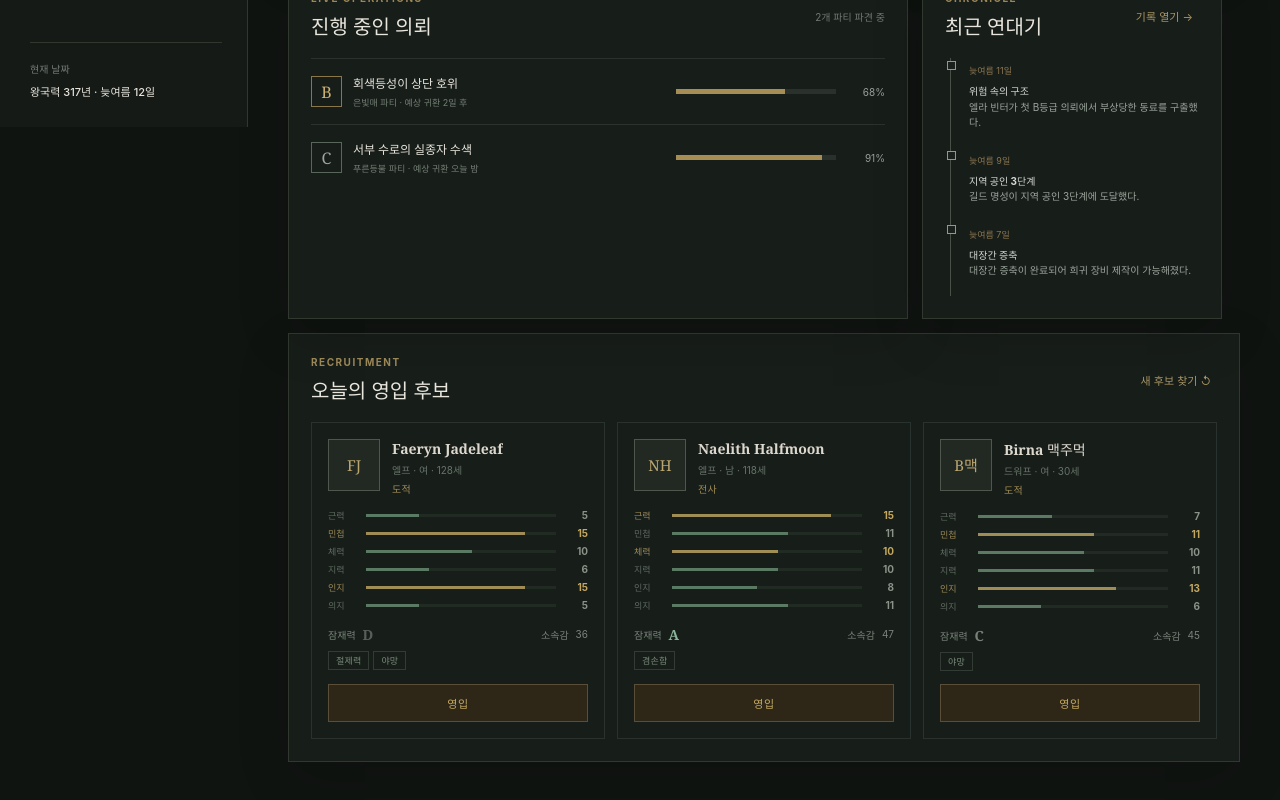
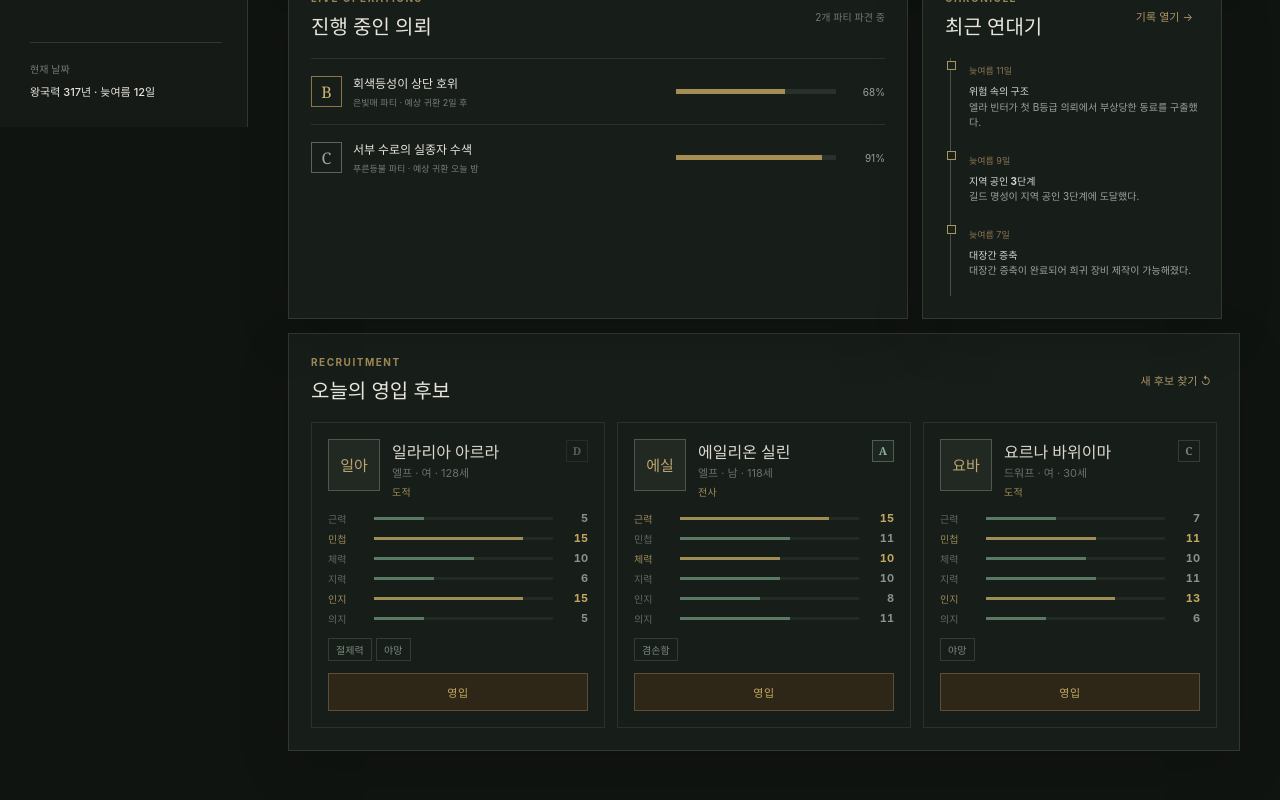
Before and after one commit to unidusty/guild-chronicle, a React (Vite) app: page / in a window 1280 px wide. Shown: the part 673-1473 px from the top of the page. Built offline with nearby package versions, Linux system fonts and the light colour scheme.

Commit message:
fix: localize adventurer names and refine recruitment cards
Co-Authored-By: Claude Sonnet 4.6 <noreply@anthropic.com>

```diff
--- a/src/features/recruitment/RecruitmentPanel.tsx
+++ b/src/features/recruitment/RecruitmentPanel.tsx
@@ -57,12 +57,17 @@ function CandidateCard({ adventurer: c, classes, disabled, onRecruit }: CardProp
 
   return (
     <article className="candidate-card">
+
+      {/* ── 헤더: 초상화 + 이름·잠재력·메타 ── */}
       <div className="candidate-header">
         <div className="portrait large">
           {portraitPath ? <img src={portraitPath} alt={c.name} /> : initials}
         </div>
         <div className="candidate-identity">
-          <strong className="candidate-name">{c.name}</strong>
+          <div className="candidate-name-row">
+            <strong className="candidate-name">{c.name}</strong>
+            <span className={`pot-badge pot-${potGrade.toLowerCase()}`}>{potGrade}</span>
+          </div>
           <span className="candidate-meta">
             {raceLabels[c.race]} · {genderLabels[c.gender]} · {c.age}세
           </span>
@@ -70,6 +75,7 @@ function CandidateCard({ adventurer: c, classes, disabled, onRecruit }: CardProp
         </div>
       </div>
 
+      {/* ── 능력치 ── */}
       <div className="candidate-stats">
         {(Object.keys(c.stats) as Array<keyof Stats>).map((stat) => {
           const val = c.stats[stat];
@@ -86,28 +92,22 @@ function CandidateCard({ adventurer: c, classes, disabled, onRecruit }: CardProp
         })}
       </div>
 
-      <div className="candidate-footer">
-        <div className="candidate-footer-row">
-          <span>잠재력</span>
-          <span className={`pot-grade pot-${potGrade.toLowerCase()}`}>{potGrade}</span>
-          <span className="footer-sep" />
-          <span>소속감</span>
-          <span>{c.belonging}</span>
-        </div>
-        <div className="trait-list">
-          {c.traits.map((t) => (
-            <span key={t.id} className="trait-tag">{getTraitName(t.id)}</span>
-          ))}
-        </div>
+      {/* ── 특성 ── */}
+      <div className="trait-list">
+        {c.traits.map((t) => (
+          <span key={t.id} className="trait-tag">{getTraitName(t.id)}</span>
+        ))}
       </div>
 
+      {/* ── 영입 버튼: 카드 하단 고정 ── */}
       <button
         className="recruit-btn"
         onClick={() => onRecruit(c)}
         disabled={disabled}
       >
-        {disabled ? "영입 완료" : "영입"}
+        {disabled ? "선발 마감" : "영입"}
       </button>
+
     </article>
   );
 }
--- a/src/game/generator/names.ts
+++ b/src/game/generator/names.ts
@@ -1,27 +1,62 @@
 import type { Race, Gender } from "../../types/game";
 import { pick } from "./util";
 
+// 이름 풀: 종족·성별별 30개 이상, 성씨 30개 이상
 const namePool = {
   human: {
-    male: ["Aldric", "Bryn", "Corvin", "Daven", "Erik", "Fenwick", "Gareth", "Halren", "Isen", "Jovyn",
-           "Kael", "Lorn", "Maren", "Neven", "Oswin", "Pell", "Rolf", "Sever", "Thane", "Uwen"],
-    female: ["Aelith", "Brynn", "Calla", "Dara", "Elara", "Faye", "Gwen", "Hana", "Iriel", "Jana",
-             "Kira", "Lyra", "Mira", "Nara", "Orla", "Petra", "Rhea", "Sona", "Tara", "Vela"],
-    surname: ["Ashford", "Coldwater", "Dunmore", "Eastmere", "Farrow", "Goldstone", "Greymoor", "Ironwood", "Thornwall", "Vinter"],
+    // 서양 판타지풍 한글 음차
+    male: [
+      "레온", "에단", "카일", "아론", "세바", "루카", "마르", "도리안", "가렛", "베릭",
+      "오스윈", "코르빈", "탠", "리오", "드레이", "알드릭", "이젠", "다벤", "페넬", "세버",
+      "놀든", "앤더", "솔", "발렌", "테오", "케인", "울프", "기드", "로스", "아네스",
+    ],
+    female: [
+      "엘라", "마리엔", "세라", "리나", "에이라", "파야", "그웬", "한나", "이리엘", "야나",
+      "키라", "리라", "미라", "나라", "오를라", "피트라", "레아", "소나", "타라", "벨라",
+      "에리아", "칼라", "다라", "린다", "에나", "발라", "테사", "셀린", "아나", "카라",
+    ],
+    surname: [
+      "빈터", "로우", "카인", "베르", "로웬", "루멘", "그레이무어", "애쉬포드", "콜드워터", "던모어",
+      "파로", "골드스톤", "아이언우드", "이스트미어", "손웰", "워렌", "블레이크", "스턴", "플린", "알마",
+      "크로우", "덴턴", "포드", "케른", "마쉬", "할렌", "베인", "듀크", "레인", "노르",
+    ],
   },
   elf: {
-    male: ["Aelion", "Caelith", "Daeven", "Elarien", "Faeryn", "Galewin", "Haelion", "Ilaren", "Kaelith", "Laerion",
-           "Maewin", "Naelith", "Olaeren", "Paelith", "Raeven", "Saelion", "Taelith", "Ulaerin", "Vaelion", "Waelith"],
-    female: ["Aelara", "Caevyn", "Daevara", "Elaira", "Faeryn", "Galewynn", "Haelara", "Ilaria", "Kaelara", "Laeira",
-             "Maelara", "Naelith", "Olaevyn", "Paelara", "Raevyn", "Saelara", "Taelith", "Ulaevyn", "Vaelara", "Waelith"],
-    surname: ["Arvel", "Dawnleaf", "Evenstar", "Farwind", "Glorybrook", "Halfmoon", "Jadeleaf", "Kindlestar", "Leafwhisper", "Moonveil"],
+    // 부드럽고 신비로운 한글 판타지 음차
+    male: [
+      "아엘리온", "카엘리스", "하엘리온", "에리온", "파에린", "갈레윈", "실론", "나엘리스", "라에리온", "마에윈",
+      "바엘리스", "사엘리온", "타엘리스", "루엘리온", "리엔", "에라엘", "이라엘", "에일리온", "카엘린", "다에린",
+      "파에윈", "가에리온", "바에린", "사엘린", "아에린", "나에리온", "타에린", "렐리온", "오라엘", "발리온",
+    ],
+    female: [
+      "아엘라라", "세리아", "라에나", "에이라", "카에빈", "하엘라라", "일라리아", "라에이라", "마엘라라", "나에이라",
+      "파엘라라", "라에빈", "사엘라라", "바엘라라", "아에린", "에라이라", "카엘라", "세아엘", "리에나", "나에린",
+      "파에라", "가에린", "바에라", "사에린", "아에라", "나엘라", "타에라", "레아엘", "미에린", "셀라에린",
+    ],
+    surname: [
+      "아르벨", "린델", "베르나", "로엔", "실바", "세릴", "밀레나", "아에로", "실리아", "달로린",
+      "아르빌", "베이라", "나엘로", "세란", "린벨", "베른", "로린", "실린", "아르라", "린도",
+      "베렐", "실마", "에론", "아르달", "베나", "로발", "세벨", "아르마", "달린", "에린",
+    ],
   },
   dwarf: {
-    male: ["Bofur", "Dain", "Gimrak", "Horgrak", "Karduk", "Magni", "Norgrak", "Orgrim", "Thorak", "Urgrak",
-           "Wulfgar", "Brundar", "Caedrak", "Durgin", "Embrak"],
-    female: ["Brynn", "Dagna", "Frigga", "Hilda", "Ingrid", "Kista", "Marta", "Norra", "Sigrda", "Thora",
-             "Ulfhild", "Birna", "Caera", "Dagni", "Erda"],
-    surname: ["Goldpick", "Hammerfall", "Ironshield", "Rockmantle", "Silveranvil", "Steelbrow", "Stonefist", "Strongback", "맥주먹", "Warhammer"],
+    // 거칠고 간결한 이름
+    male: [
+      "도르간", "브록", "울릭", "토르간", "바른", "그룬", "보린", "카르", "김라크", "호르그",
+      "두르긴", "막니", "탁린", "엠브락", "볼그린", "크로긴", "보푸르", "다인", "울프가르", "브룬다르",
+      "그림라크", "고르긴", "나르긴", "오르긴", "발긴", "솔긴", "로긴", "힘라크", "발드라크", "두르가",
+    ],
+    female: [
+      "브린", "다그나", "프리가", "힐다", "잉그리드", "키스타", "마르타", "노라", "시그르다", "토라",
+      "울프힐드", "비르나", "에르다", "카에라", "다그니", "보르나", "힐데", "아스나", "군나", "호르나",
+      "이르나", "베르나", "요르나", "룬나", "스테나", "톨나", "올가", "헬가", "베나", "하르나",
+    ],
+    // 드워프 성씨: 특기·외모·직업을 딴 별명형
+    surname: [
+      "맥주먹", "돌수염", "쇠망치", "화덕손", "철주먹", "금곡괭이", "바위어깨", "불망치", "돌이마", "강철팔",
+      "땅굴손", "금도끼", "바위발", "쇠등", "용광로손", "바위심장", "돌눈", "쇠뿔", "화산턱", "철수염",
+      "화덕발", "바위코", "돌팔꿈치", "쇠귀", "철가슴", "바위이마", "돌발", "쇠얼굴", "금손", "쇠머리",
+    ],
   },
 } as const;
 
@@ -31,3 +66,10 @@ export function generateName(race: Race, gender: Gender): string {
   const last = pick(pool.surname);
   return `${first} ${last}`;
 }
+
+// 이름 풀 크기 (테스트·검증용)
+export const namePoolSize = {
+  human:  { male: namePool.human.male.length,  female: namePool.human.female.length,  surname: namePool.human.surname.length  },
+  elf:    { male: namePool.elf.male.length,     female: namePool.elf.female.length,    surname: namePool.elf.surname.length    },
+  dwarf:  { male: namePool.dwarf.male.length,   female: namePool.dwarf.female.length,  surname: namePool.dwarf.surname.length  },
+} as const;
--- a/src/generated/assetManifest.ts
+++ b/src/generated/assetManifest.ts
@@ -1,5 +1,5 @@
 // AUTO-GENERATED — do not edit manually. Run: npm run manifest
-// Generated: 2026-07-30T04:14:42.628Z
+// Generated: 2026-07-30T04:52:10.181Z
 // ID 형식: `{race}-{gender}-{basename}` — 전체 매니페스트에서 전역 유일.
 // Base/mod 동일 ID 충돌 시 mod 우선.
 
@@ -19,6 +19,6 @@ export interface AssetManifest {
 }
 
 export const assetManifest: AssetManifest = {
-  generatedAt: "2026-07-30T04:14:42.628Z",
+  generatedAt: "2026-07-30T04:52:10.181Z",
   portraits: [],
 };
--- a/src/styles/global.css
+++ b/src/styles/global.css
@@ -64,37 +64,41 @@ td { padding: 12px 10px; border-bottom: 1px solid #292f2a; color: #b9c0b9; font-
 .recruit-panel { margin-top: 14px; }
 .recruit-empty { color: #6a736b; font-size: 12px; margin: 0; }
 .candidate-grid { display: grid; grid-template-columns: repeat(3, 1fr); gap: 12px; }
-.candidate-card { display: flex; flex-direction: column; gap: 13px; padding: 16px; border: 1px solid #2a3230; background: #171d19; }
+.candidate-card { display: flex; flex-direction: column; gap: 12px; padding: 16px; border: 1px solid #2a3230; background: #171d19; }
+/* 헤더 */
 .candidate-header { display: flex; gap: 12px; align-items: flex-start; }
 .portrait.large { width: 52px; height: 52px; font-size: 15px; flex-shrink: 0; }
-.candidate-identity { display: flex; flex-direction: column; gap: 4px; min-width: 0; }
-.candidate-name { font-family: Georgia, serif; font-size: 14px; color: #ddd8ce; white-space: nowrap; overflow: hidden; text-overflow: ellipsis; }
-.candidate-meta { font-size: 10px; color: #67736a; }
-.candidate-class { font-size: 10px; color: #a08c55; letter-spacing: .04em; }
-/* stat rows */
+.candidate-identity { display: flex; flex-direction: column; gap: 5px; min-width: 0; flex: 1; }
+/* 이름 행: 이름 왼쪽, 잠재력 배지 오른쪽 */
+.candidate-name-row { display: flex; align-items: center; justify-content: space-between; gap: 6px; }
+.candidate-name { font-family: Georgia, serif; font-size: 16px; color: #ddd8ce; white-space: nowrap; overflow: hidden; text-overflow: ellipsis; }
+/* 잠재력 배지 */
+.pot-badge { display: inline-flex; align-items: center; justify-content: center; width: 22px; height: 22px; border: 1px solid; font-family: Georgia, serif; font-size: 11px; font-weight: 700; flex-shrink: 0; }
+.pot-s { color: #e8c87a; border-color: rgba(232,200,122,.45); background: rgba(232,200,122,.07); }
+.pot-a { color: #8db49a; border-color: rgba(141,180,154,.4);  background: rgba(141,180,154,.06); }
+.pot-b { color: #9ca5ae; border-color: rgba(156,165,174,.35); background: rgba(156,165,174,.05); }
+.pot-c { color: #7a8078; border-color: rgba(122,128,120,.3);  background: transparent; }
+.pot-d { color: #5a5e5a; border-color: rgba(90,94,90,.25);    background: transparent; }
+/* 종족·나이·직업 */
+.candidate-meta  { font-size: 11px; color: #67736a; line-height: 1; }
+.candidate-class { font-size: 10px; color: #a08c55; letter-spacing: .03em; }
+/* 능력치 */
 .candidate-stats { display: flex; flex-direction: column; gap: 5px; }
-.stat-row { display: grid; grid-template-columns: 2rem 1fr 1.6rem; align-items: center; gap: 6px; }
-.stat-label { font-size: 9px; color: #5e6a60; text-transform: uppercase; }
+.stat-row { display: grid; grid-template-columns: 2.5rem 1fr 1.8rem; align-items: center; gap: 6px; }
+.stat-label { font-size: 10px; color: #5e6a60; }
 .stat-label.primary { color: #9a8855; }
 .stat-bar { height: 3px; background: #222a24; }
 .stat-bar i { display: block; height: 100%; background: #5a7a64; }
 .stat-bar i.primary { background: #a08c55; }
-.stat-val { font-size: 10px; color: #8a9289; text-align: right; }
+.stat-val { font-size: 11px; color: #8a9289; text-align: right; font-variant-numeric: tabular-nums; }
 .stat-val.primary { color: #c4a860; }
-/* footer */
-.candidate-footer { display: flex; flex-direction: column; gap: 7px; }
-.candidate-footer-row { display: flex; align-items: center; gap: 7px; font-size: 10px; color: #7a847c; }
-.footer-sep { flex: 1; }
-.pot-grade { font-family: Georgia, serif; font-size: 14px; font-weight: 700; }
-.pot-s { color: #e8c87a; text-shadow: 0 0 8px rgba(232,200,122,.4); }
-.pot-a { color: #8db49a; }
-.pot-b { color: #9ca5ae; }
-.pot-c { color: #7a8078; }
-.pot-d { color: #5a5e5a; }
-.trait-list { display: flex; flex-wrap: wrap; gap: 4px; }
-.trait-tag { padding: 2px 7px; border: 1px solid #323c34; color: #7a8a7c; font-size: 9px; letter-spacing: .02em; }
-/* recruit button */
+/* 특성 */
+.trait-list { display: flex; flex-wrap: wrap; gap: 4px; min-height: 20px; }
+.trait-tag { padding: 3px 7px; border: 1px solid #323c34; color: #7a8a7c; font-size: 10px; letter-spacing: .01em; }
+/* 영입 버튼: margin-top: auto 로 카드 하단 고정 */
 .recruit-btn { width: 100%; padding: 10px; border: 1px solid #5a4e38; background: #2e2718; color: #c4a860; font-size: 11px; letter-spacing: .06em; cursor: pointer; margin-top: auto; transition: background .15s, border-color .15s; }
 .recruit-btn:not(:disabled):hover { background: #3c3220; border-color: #7a6840; }
 .recruit-btn:disabled { border-color: #2a302c; background: #1c211e; color: #42484a; cursor: not-allowed; }
-@media (max-width: 1250px) { main { padding-left: 28px; padding-right: 28px; } .metric-grid { grid-template-columns: repeat(2, 1fr); } }
+/* 반응형 */
+@media (max-width: 1250px) { main { padding-left: 28px; padding-right: 28px; } .metric-grid { grid-template-columns: repeat(2, 1fr); } .candidate-grid { grid-template-columns: repeat(2, 1fr); } }
+@media (max-width: 900px)  { .candidate-grid { grid-template-columns: 1fr; } }
```
